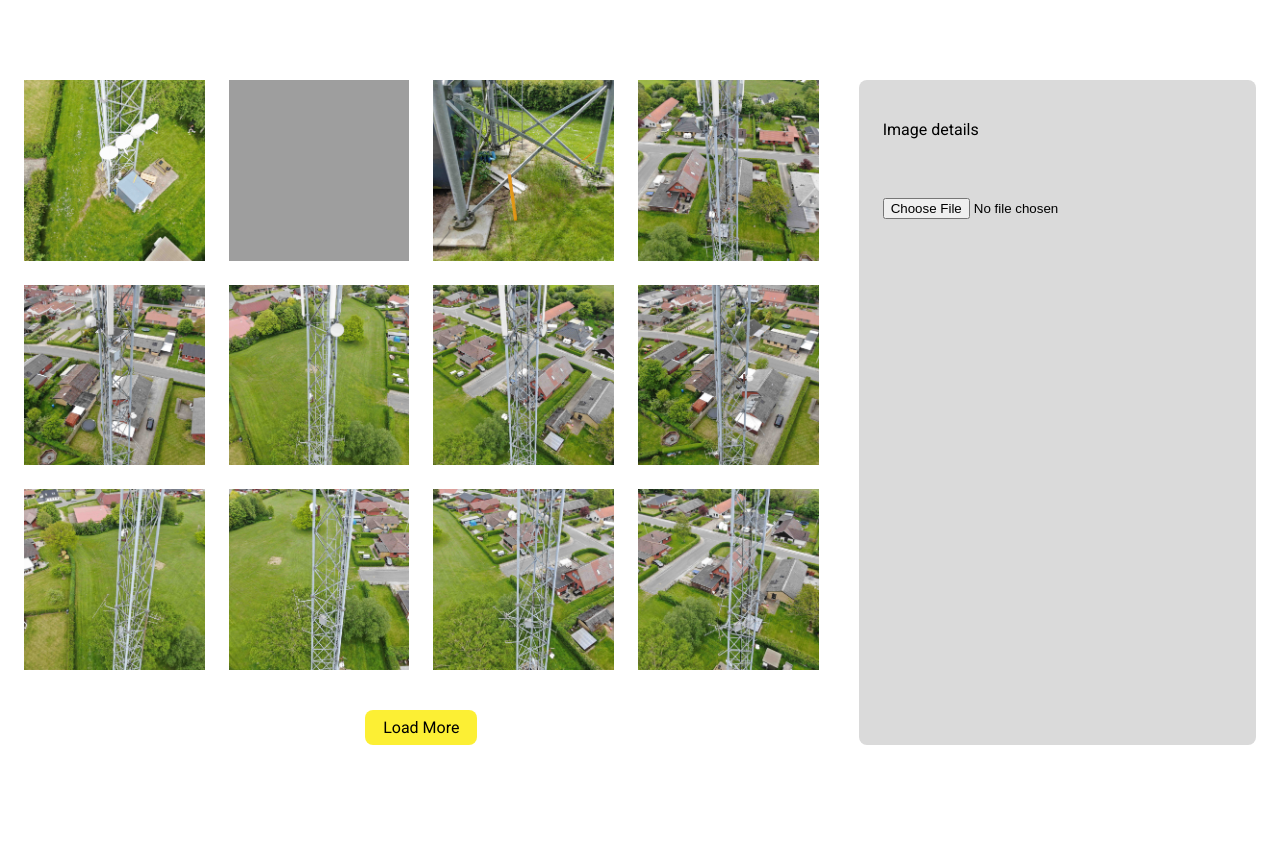
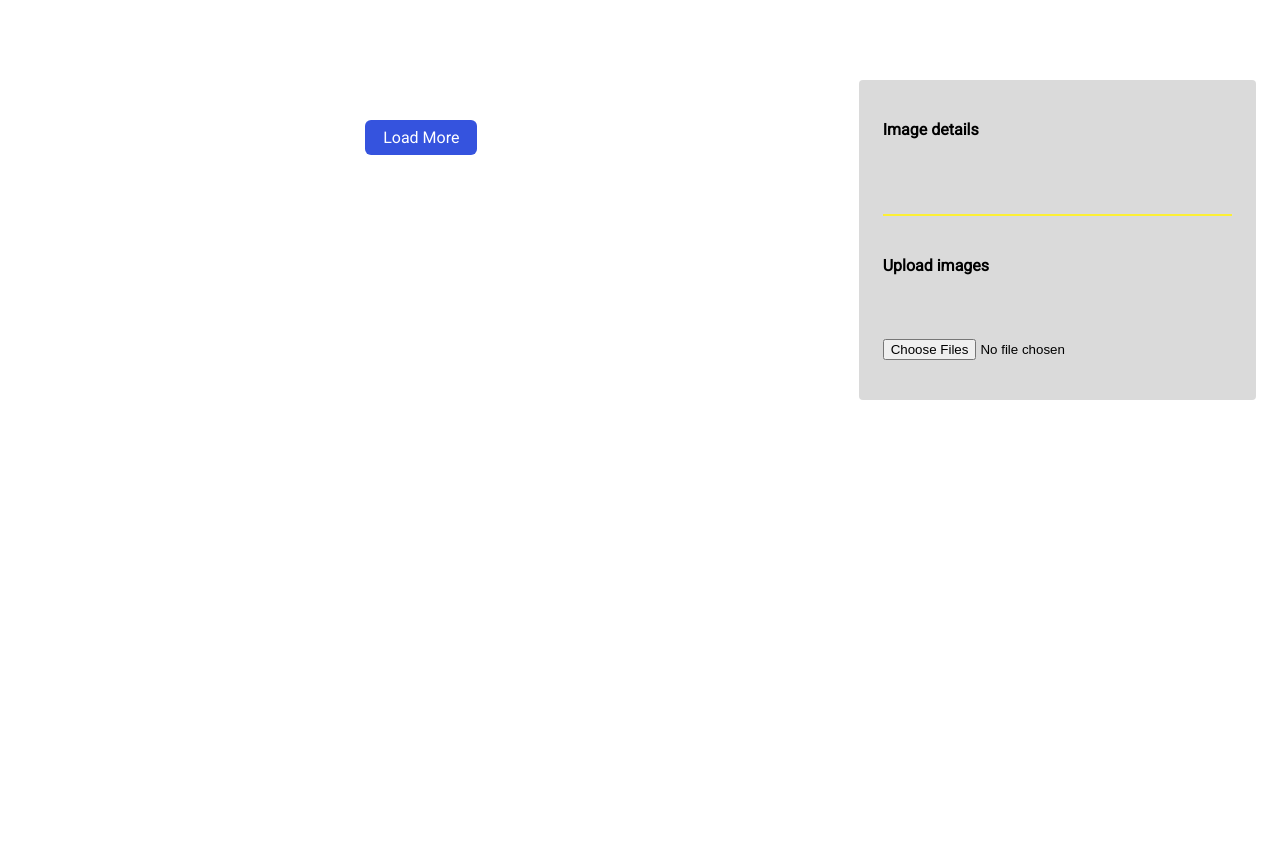
Before and after one commit to Betastate/Gallery, a PHP site: page / in a window 1280 px wide. Shown: the part 92-941 px from the top of the page. After the commit the page ends 492 px from the top, so only its background shows below. Run offline with PHP 8.4, Linux system fonts and the light colour scheme; data that the repository does not hold is empty; grey boxes are pictures that could not be loaded.

Commit message:
main gallery functionality

```diff
--- a/assets/dist/css/master.css
+++ b/assets/dist/css/master.css
@@ -208,12 +208,13 @@ object {
 .gallery {
   display: grid;
   grid-template-columns: 2fr 1fr;
-  gap: 2.5rem; }
+  gap: 2.5rem;
+  align-items: start; }
 
 .gallery-images-inner {
   display: grid;
   grid-template-columns: repeat(4, 1fr);
-  gap: 1.5rem;
+  gap: 1.25rem;
   -webkit-user-select: none;
      -moz-user-select: none;
           user-select: none; }
@@ -221,7 +222,10 @@ object {
 .gallery-images-inner .content-item {
   position: relative;
   padding-bottom: 100%;
-  cursor: pointer; }
+  cursor: pointer;
+  border-radius: 0.25rem;
+  overflow: hidden;
+  border: 2px solid transparent; }
 
 .gallery-images-inner .content-item img {
   position: absolute;
@@ -231,6 +235,9 @@ object {
   height: 100%;
   -o-object-fit: cover;
      object-fit: cover; }
+
+.gallery-images-inner .content-item.is-current {
+  border: 2px solid var(--color-secondary); }
 
 .gallery-load-more {
   display: flex;
@@ -243,7 +250,7 @@ object {
   flex-direction: column;
   padding: 2.5rem 1.5rem;
   background: #dadada;
-  border-radius: 0.5rem; }
+  border-radius: 0.25rem; }
 
 .gallery-panel .panel-image-preview {
   position: relative;
@@ -253,6 +260,24 @@ object {
 .gallery-panel .panel-image-preview img {
   width: 100%;
   height: auto; }
+
+.gallery-panel .panel-separator {
+  width: 100%;
+  height: 2px;
+  background: var(--color-primary);
+  margin-top: 1rem;
+  margin-bottom: 2.5rem; }
+
+.gallery-panel .panel-add-images {
+  align-self: flex-start;
+  margin-top: 2.5rem; }
+
+.gallery-panel .panel-load-images {
+  margin-bottom: 1.5rem; }
+
+.gallery-panel .panel-load-images .content-item {
+  display: flex;
+  align-items: center; }
 
 .gallery-panel:after {
   opacity: 0;
@@ -281,12 +306,12 @@ object {
   justify-content: center;
   align-items: center;
   padding: 0.5rem 1.125rem;
-  border-radius: 0.5rem;
+  border-radius: 0.375rem;
   cursor: pointer;
   -webkit-user-select: none;
      -moz-user-select: none;
           user-select: none;
-  color: var(--color-text);
-  background: var(--color-primary); }
+  color: var(--color-base);
+  background: var(--color-secondary); }
 
 /*# sourceMappingURL=master.css.map */
--- a/assets/src/sass/components/_buttons.scss
+++ b/assets/src/sass/components/_buttons.scss
@@ -3,10 +3,10 @@
     justify-content: center;
     align-items: center;
     padding: 0.5rem 1.125rem;
-    border-radius: 0.5rem;
+    border-radius: 0.375rem;
     cursor: pointer;
     user-select: none;
 
-    color: var(--color-text);
-    background: var(--color-primary);
+    color: var(--color-base);
+    background: var(--color-secondary);
 }
--- a/assets/src/sass/components/_gallery.scss
+++ b/assets/src/sass/components/_gallery.scss
@@ -2,6 +2,6 @@
     display: grid;
     grid-template-columns: 2fr 1fr;
     gap: 2.5rem;
-
+    align-items: start;
 
 }
--- a/assets/src/sass/components/_images.scss
+++ b/assets/src/sass/components/_images.scss
@@ -1,13 +1,16 @@
 .gallery-images-inner {
     display: grid;
     grid-template-columns: repeat(4, 1fr);
-    gap: 1.5rem;
+    gap: 1.25rem;
     user-select: none;
 
     .content-item {
         position: relative;
         padding-bottom: 100%;
         cursor: pointer;
+        border-radius: 0.25rem;
+        overflow: hidden;
+        border: 2px solid transparent;
 
         img {
             position: absolute;
@@ -16,6 +19,10 @@
             width: 100%;
             height: 100%;
             object-fit: cover;
+        }
+
+        &.is-current {
+            border: 2px solid var(--color-secondary);
         }
     }
 
--- a/assets/src/sass/components/_panel.scss
+++ b/assets/src/sass/components/_panel.scss
@@ -6,7 +6,7 @@
 
     padding: 2.5rem 1.5rem;
     background: #dadada;
-    border-radius: 0.5rem;
+    border-radius: 0.25rem;
 
     .panel-image-preview {
         position: relative;
@@ -16,6 +16,28 @@
         img {
             width: 100%;
             height: auto;
+        }
+    }
+
+    .panel-separator {
+        width: 100%;
+        height: 2px;
+        background: var(--color-primary);
+        margin-top: 1rem;
+        margin-bottom: 2.5rem;
+    }
+
+    .panel-add-images {
+        align-self: flex-start;
+        margin-top: 2.5rem;
+    }
+
+    .panel-load-images {
+        margin-bottom: 1.5rem;
+
+        .content-item {
+            display: flex;
+            align-items: center;
         }
     }
 
--- a/inc/db.php
+++ b/inc/db.php
@@ -1,9 +1,9 @@
 <?php
     class DB{
         private $dbhost = 'localhost';
-        private $dbname = 'name';
-        private $dbuser = 'user';
-        private $dbpass = 'password';
+        private $dbname = 'gallery';
+        private $dbuser = 'gallery';
+        private $dbpass = 'gallery';
 
         private $mysqli;
         function __construct(){
--- a/parts/images.php
+++ b/parts/images.php
@@ -1,6 +1,22 @@
+
+<?php
+
+include_once './inc/db.php';
+
+$db = new DB();
+
+$images = $db->select("SELECT url,thumbnail,time_added FROM images ORDER BY id DESC;");
+
+?>
+
 <div class="gallery-images">
     <div class="gallery-images-inner">
-        <div class="content-item" data-url="/assets/dist/images/1.JPG">
+        <?php foreach($images as $image) : ?>
+            <div class="content-item" data-url="/<?php echo $image['url']; ?>">
+                <img src="/<?php echo $image['url']; ?>" alt="">
+            </div>
+        <?php endforeach; ?>
+        <!-- <div class="content-item" data-url="/assets/dist/images/1.JPG">
             <img src="/assets/dist/images/1.JPG" alt="">
         </div>
         <div class="content-item" data-url="/assets/dist/images/2.JPG">
@@ -35,7 +51,7 @@
         </div>
         <div class="content-item" data-url="/assets/dist/images/12.JPG">
             <img src="/assets/dist/images/12.JPG" alt="">
-        </div>
+        </div> -->
     </div>
     <div class="gallery-load-more">
         <span class="button">Load More</span>
--- a/parts/panel.php
+++ b/parts/panel.php
@@ -1,11 +1,19 @@
 <div class="gallery-panel">
-    <span class="panel-prompt">Image details</span>
+    <h4 class="panel-prompt">Image details</h4>
+
     <div class="panel-image-preview">
         <img class="content-image" src="" alt="">
     </div>
 
+    <div class="panel-separator"></div>
+
+    <h4 class="panel-prompt">Upload images</h4>
+
+
     <div class="panel-add-images">
+        <div class="panel-load-images">
 
-        <input type="file" name="images" id="images-input">
+        </div>
+        <input type="file" name="images" id="images-input"  multiple accept="image/*">
     </div>
 </div>
```
Also changed, not shown: assets/dist/scripts/bundle.min.js (+1 -1 lines), assets/src/scripts/inc/gallery.js (+67 -6 lines), inc/file_manager.php (added, +48 -0 lines), inc/upload.php (added, +17 -0 lines), assets/dist/css/master.min.css, 3 other files.
